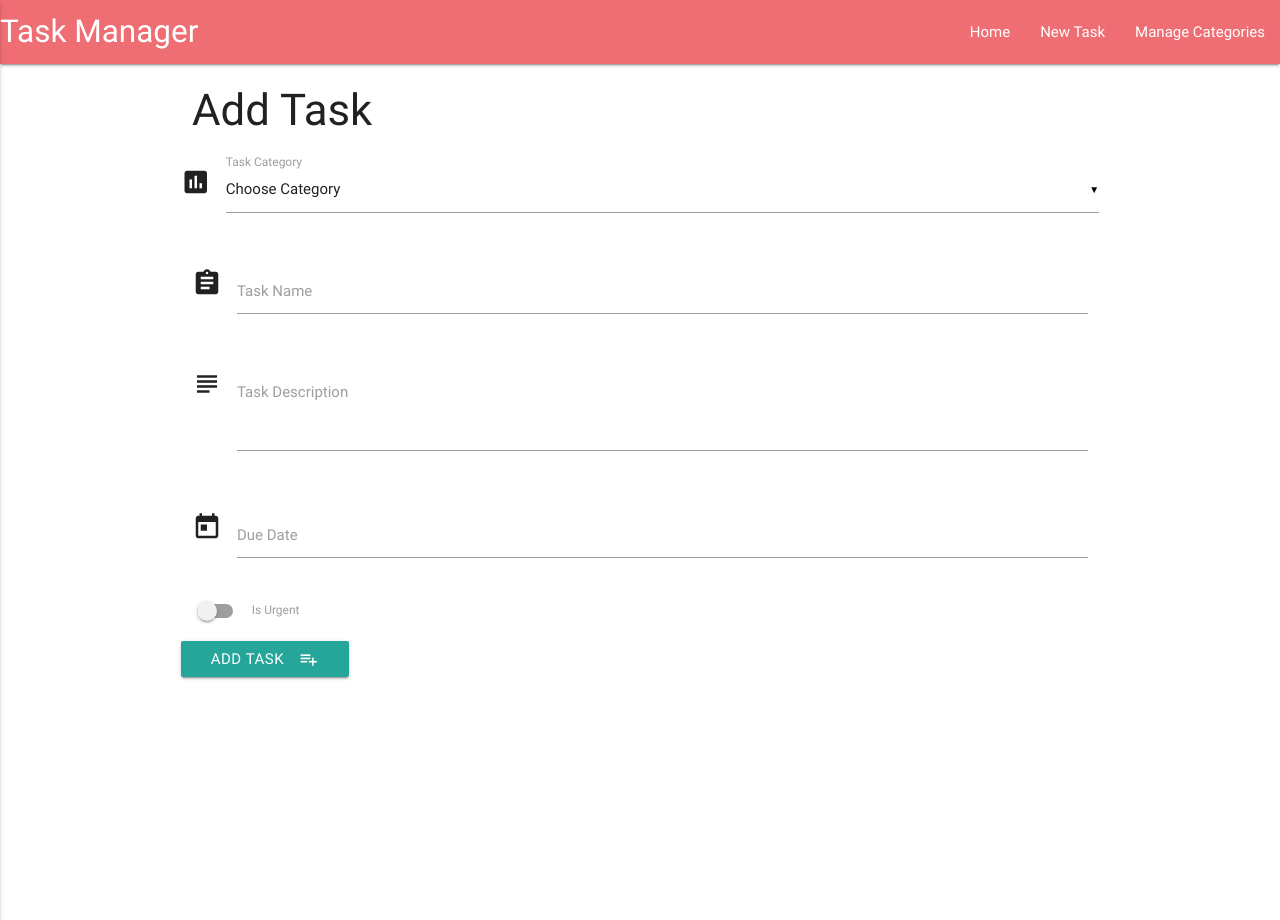
After one commit to xxkaminaxx/mini-project-t, a Flask app: page /add_task in a window 1280 px wide. The commit adds this page. Run offline with Flask 2, Linux system fonts and the light colour scheme; data that the repository does not hold is empty; some libraries are stand-ins or nearby versions.

Commit message:
completed mini project, should have pushed stuff gradually

```diff
--- a/app.py
+++ b/app.py
@@ -1,11 +1,10 @@
 import os
-from flask import Flask, render_template, redirect, request, url_for
+from flask import Flask, render_template, redirect, request, url_for, request
 from flask_pymongo import PyMongo
 from bson.objectid import ObjectId
 from os import path
 if path.exists("env.py"):
-  import env
-
+    import env
 
 app = Flask(__name__)
 app.config["MONGO_DBNAME"] = 'task_manager'
@@ -17,7 +16,87 @@ mongo = PyMongo(app)
 @app.route('/')
 @app.route('/get_tasks')
 def get_tasks():
-    return render_template("tasks.html", tasks=mongo.db.tasks.find())
+    return render_template("tasks.html",
+                           tasks=mongo.db.tasks.find())
+
+
+@app.route('/add_task')
+def add_task():
+    return render_template('addtasks.html',
+                           categories=mongo.db.categories.find())
+
+
+@app.route('/insert_task', methods=['POST'])
+def insert_task():
+    tasks = mongo.db.tasks
+    tasks.insert_one(request.form.to_dict())
+    return redirect(url_for('get_tasks'))
+
+
+@app.route('/edit_task/<task_id>')
+def edit_task(task_id):
+    the_task = mongo.db.tasks.find_one({"_id": ObjectId(task_id)})
+    all_categories = mongo.db.categories.find()
+    return render_template('edittask.html', task=the_task,
+                           categories=all_categories)
+
+
+@app.route('/update_task/<task_id>', methods=["POST"])
+def update_task(task_id):
+    tasks = mongo.db.tasks
+    tasks.update({'_id': ObjectId(task_id)},
+                 {
+        'task_name': request.form.get('task_name'),
+        'category_name': request.form.get('category_name'),
+        'task_description': request.form.get('task_description'),
+        'due_date': request.form.get('due_date'),
+        'is_urgent': request.form.get('is_urgent')
+    })
+    return redirect(url_for('get_tasks'))
+
+
+@app.route('/delete_task/<task_id>')
+def delete_task(task_id):
+    mongo.db.tasks.remove({'_id': ObjectId(task_id)})
+    return redirect(url_for('get_tasks'))
+
+
+@app.route('/get_categories')
+def get_categories():
+    return render_template('categories.html',
+                           categories=mongo.db.categories.find())
+
+
+@app.route('/delete_category/<category_id>')
+def delete_category(category_id):
+    mongo.db.categories.remove({'_id': ObjectId(category_id)})
+    return redirect(url_for('get_categories'))
+
+
+@app.route('/edit_category/<category_id>')
+def edit_category(category_id):
+    return render_template('editcategory.html',
+                           category=mongo.db.categories.find_one({'_id': ObjectId(category_id)}))
+
+
+@app.route('/update_category/<category_id>', methods=['POST'])
+def update_category(category_id):
+    mongo.db.categories.update(
+        {'_id': ObjectId(category_id)},
+        {'category_name': request.form.get('category_name')})
+    return redirect(url_for('get_categories'))
+
+
+@app.route('/insert_category', methods=['POST'])
+def insert_category():
+    category_doc = {'category_name': request.form.get('category_name')}
+    mongo.db.categories.insert_one(category_doc)
+    return redirect(url_for('get_categories'))
+
+
+@app.route('/add_category')
+def add_category():
+    return render_template('addcategory.html')
 
 
 if __name__ == '__main__':
--- a/env.py
+++ b/env.py
@@ -1,2 +1,4 @@
 import os
-os.environ["MONGO_URI"] = "mongodb+srv://xxkaminaxx:batman97@cluster0-rxacv.mongodb.net/task_manager?retryWrites=true&w=majority"
+os.environ["MONGO_URI"] = "mongodb+srv://admin:Password1@myfirstcluster-qjzok.mongodb.net/test?retryWrites=true&w=majority"
+
+#'majority pymongo.errors.WriteConcernError: No write concern mode named 'majority  ' found in replica set configuration
--- a/requirements.txt
+++ b/requirements.txt
@@ -6,3 +6,4 @@ Jinja2==2.10
 MarkupSafe==1.1.0
 pymongo==3.7.2
 Werkzeug==0.14.1
+boto3==1.9.192
--- /dev/null
+++ b/static/css/style.css
@@ -0,0 +1,14 @@
+ body{
+     background-color: white;
+ }
+.btn_small {
+    height: 24px;
+    width: 60px;
+    line-height: 24px;
+    margin: 5px 5px;
+    padding: 0 0.5em;
+}
+
+.task_header {
+    margin-top: 5px;
+}
--- /dev/null
+++ b/templates/addtasks.html
@@ -0,0 +1,56 @@
+{% extends 'base.html' %} {% block content %}
+<h3>Add Task</h3>
+<div class="row">
+    <form action="{{ url_for('insert_task') }}"  method="POST" class="col s12">
+        <div class="row">
+         <div class="row">
+                <div class="input-field col s12">
+                    <i class="material-icons prefix">poll</i>
+                    <select id="categories" name="category_name">
+                  <option value="" disabled selected>Choose Category</option>
+                  {% for cat in categories %}
+                      <option value="{{cat.category_name}}">{{cat.category_name}}</option>
+                  {% endfor %}
+                </select>
+                    <label>Task Category</label>
+                </div>
+            </div>
+            <div class="input-field col s12">
+                <i class="material-icons prefix">assignment</i>
+                <input id="task_name" name="task_name" type="text">
+                <label for="icon_prefix">Task Name</label>
+            </div>
+        </div>
+        <div class="row">
+            <div class="input-field col s12">
+                <i class="material-icons prefix">subject</i>
+                <textarea name="task_description" id="task_description" class="materialize-textarea"></textarea>
+                <label for="icon_telephone">Task Description</label>
+            </div>
+        </div>
+        <div class="row">
+            <div id="matfix" class="input-field col s12">
+                <i class="material-icons prefix">today</i>
+                <input id="due_date" name="due_date" type="text" class="datepicker">
+                <label for="icon_prefix">Due Date</label>
+            </div>
+        </div>
+        <div class="row">
+            <div class="switch">
+                <label>
+                  <input id="is_urgent" name="is_urgent" type="checkbox">
+                  <span class="lever"></span>
+                  Is Urgent
+                </label>
+            </div>
+        </div>
+        <div class="row">
+            <button class="btn waves-effect waves-light" type="submit" name="action">Add Task
+                <i class="material-icons right">playlist_add</i>
+             </button>
+        </div>
+
+    </form>
+</div>
+
+{% endblock %}
--- /dev/null
+++ b/templates/base.html
@@ -0,0 +1,63 @@
+<!DOCTYPE html>
+<html lang="en">
+
+<head>
+	<meta charset="UTF-8">
+	<meta name="viewport" content="width=device-width, initial-scale=1.0">
+	<meta http-equiv="X-UA-Compatible" content="ie=edge">
+	<title>Document</title>
+	<link href="https://fonts.googleapis.com/icon?family=Material+Icons" rel="stylesheet">
+	<link rel="stylesheet" href="https://cdnjs.cloudflare.com/ajax/libs/materialize/0.100.2/css/materialize.min.css">
+	<link rel="stylesheet" href="{{url_for('static', filename='css/style.css')}}" type="text/css" />
+</head>
+
+<body>
+<header>
+        <nav>
+            <div class="nav-wrapper">
+                <a href="{{url_for('get_tasks')}}" class="brand-logo">Task Manager</a>
+                <a href="#" data-activates="mobile-demo" class="button-collapse"><i class="material-icons">menu</i></a>
+                <ul id="nav-mobile" class="right hide-on-med-and-down">
+                    <li><a href="{{url_for('get_tasks')}}">Home</a></li>
+                    <li><a href="{{url_for('add_task')}}">New Task</a></li>
+                    <li><a href="{{url_for('get_categories')}}">Manage Categories</a></li>
+                </ul>
+                <ul class="side-nav" id="mobile-demo">
+                    <li><a href="{{url_for('get_tasks')}}">Home</a></li>
+                    <li><a href="{{url_for('add_task')}}">New Task</a></li>
+                    <li><a href="{{url_for('get_categories')}}">Manage Categories</a></li>
+                </ul>
+            </div>
+        </nav>
+    </header>
+
+	<div class="container">
+    {% block content %}
+
+	{% endblock %}</div>
+	<script src="https://cdnjs.cloudflare.com/ajax/libs/jquery/3.4.1/jquery.min.js"></script>
+	<script src="https://cdnjs.cloudflare.com/ajax/libs/materialize/0.100.2/js/materialize.min.js"></script>
+
+	<script type="text/javascript">
+		$(document).ready(function(){
+ $('.collapsible').collapsible();
+   $('select').material_select();
+    $(".button-collapse").sideNav();
+  });
+     $('.datepicker').pickadate({
+            selectMonths: true, // Creates a dropdown to control month
+            selectYears: 15, // Creates a dropdown of 15 years to control year,
+            today: 'Today',
+            clear: 'Clear',
+            close: 'Ok',
+            closeOnSelect: false // Close upon selecting a date,
+        });
+  document.getElementById("matfix").addEventListener("click", function(e) {
+	e.stopPropagation();
+});
+
+	</script>
+
+</body>
+
+</html>
```
Also changed, not shown: templates/addcategory.html (added, +20 -0 lines), templates/categories.html (added, +27 -0 lines), templates/editCategory.html (added, +24 -0 lines), templates/edittask.html (added, +74 -0 lines), templates/tasks.html (+26 -16 lines), .gitpod.yml (added), .theia/launch.json (added), 1 other file.
